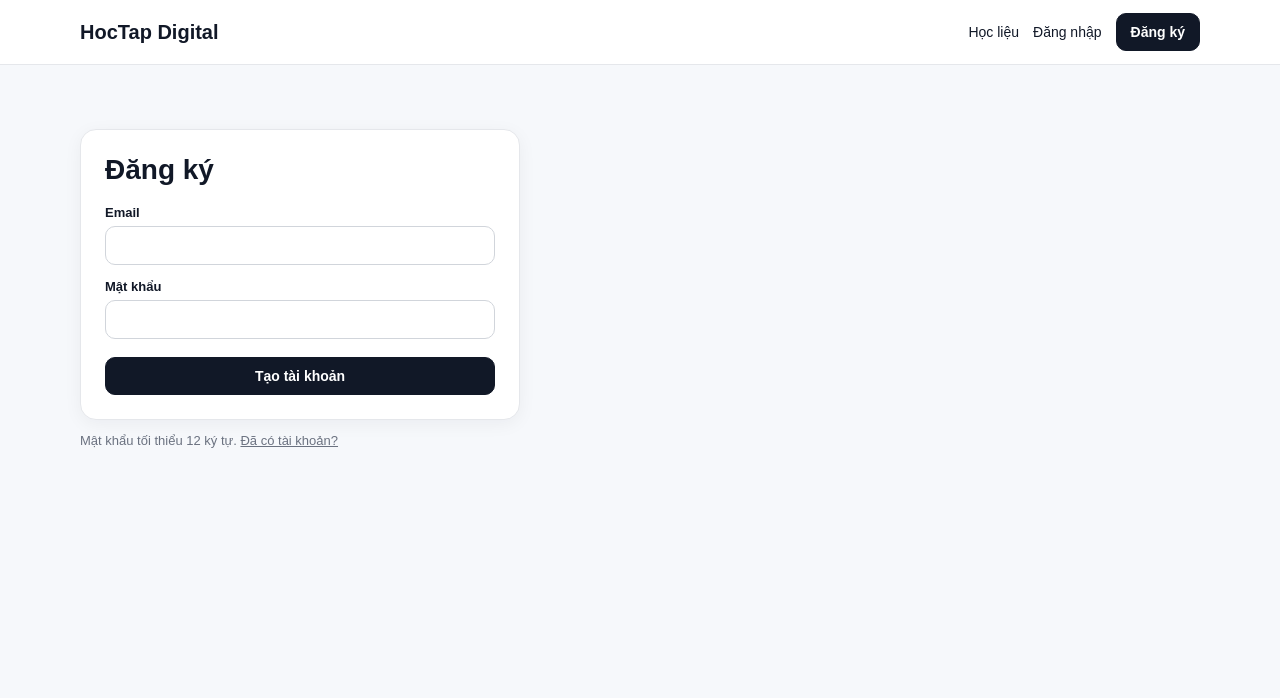
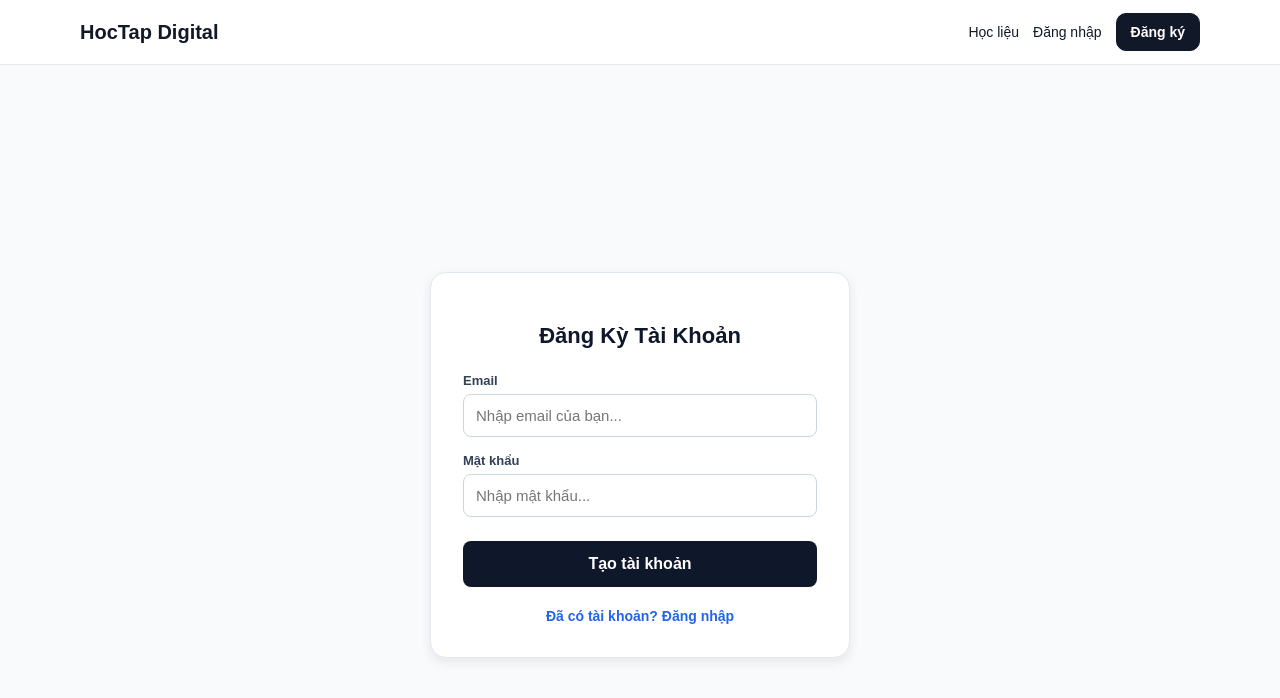
Before and after one commit to doannhattan6d2011-hub/hoctap-digital, a Next.js app: page /auth/register in a window 1280 px wide. Shown: the top 698 px of the page. Built offline with nearby package versions, Linux system fonts and the light colour scheme; no server answers.

Commit message:
Fix register API Vercel deployment

```diff
--- a/app/auth/register/page.tsx
+++ b/app/auth/register/page.tsx
@@ -1,3 +1,104 @@
+"use client";
+
+import React, { useState } from "react";
 import Link from "next/link";
-import { AuthForm } from "@/components/AuthForm";
-export default function RegisterPage(){return <div className="container" style={{padding:"64px 0"}}><AuthForm mode="register"/><p className="muted" style={{fontSize:13}}>Mật khẩu tối thiểu 12 ký tự. <Link href="/auth/login" style={{textDecoration:"underline"}}>Đã có tài khoản?</Link></p></div>}
+
+export default function RegisterPage() {
+  const [email, setEmail] = useState("");
+  const [password, setPassword] = useState("");
+  const [error, setError] = useState("");
+  const [loading, setLoading] = useState(false);
+
+  const handleRegister = async (e: React.FormEvent) => {
+    e.preventDefault();
+    setError("");
+
+    if (!email || !password) {
+      setError("Vui lòng nhập đầy đủ Email và Mật khẩu!");
+      return;
+    }
+
+    try {
+      setLoading(true);
+      const res = await fetch("/api/auth/register", {
+        method: "POST",
+        headers: { "Content-Type": "application/json" },
+        body: JSON.stringify({ email, password }),
+      });
+
+      const data = await res.json();
+
+      if (!res.ok) {
+        throw new Error(data.message || "Đăng ký không thành công!");
+      }
+
+      if (data.user) {
+        localStorage.setItem("user_info", JSON.stringify(data.user));
+      }
+
+      // Đăng ký thành công -> Chuyển về trang chủ
+      window.location.href = "/";
+    } catch (err: any) {
+      setError(err.message || "Có lỗi xảy ra khi đăng ký!");
+    } finally {
+      setLoading(false);
+    }
+  };
+
+  return (
+    <div style={{ backgroundColor: "#f8fafc", minHeight: "100vh", display: "flex", alignItems: "center", justifyContent: "center", fontFamily: "sans-serif", padding: "20px" }}>
+      <div style={{ backgroundColor: "#ffffff", padding: "32px", borderRadius: "16px", boxShadow: "0 4px 12px rgba(0,0,0,0.08)", width: "100%", maxWidth: "420px", border: "1px solid #e2e8f0" }}>
+
+        <div style={{ textAlign: "center", marginBottom: "24px" }}>
+          <h2 style={{ fontSize: "22px", fontWeight: "800", color: "#0f172a" }}>Đăng Kỳ Tài Khoản</h2>
+        </div>
+
+        {error && (
+          <div style={{ color: "#dc2626", padding: "12px", backgroundColor: "#fef2f2", borderRadius: "8px", marginBottom: "16px", border: "1px solid #fecaca", fontSize: "14px" }}>
+            ⚠️ {error}
+          </div>
+        )}
+
+        <form onSubmit={handleRegister} style={{ display: "flex", flexDirection: "column", gap: "16px" }}>
+          <div>
+            <label style={{ fontSize: "13px", fontWeight: "700", color: "#334155", display: "block", marginBottom: "6px" }}>Email</label>
+            <input
+              type="email"
+              value={email}
+              onChange={(e) => setEmail(e.target.value)}
+              placeholder="Nhập email của bạn..."
+              required
+              style={{ width: "100%", padding: "12px", borderRadius: "8px", border: "1px solid #cbd5e1", fontSize: "15px", boxSizing: "border-box" }}
+            />
+          </div>
+
+          <div>
+            <label style={{ fontSize: "13px", fontWeight: "700", color: "#334155", display: "block", marginBottom: "6px" }}>Mật khẩu</label>
+            <input
+              type="password"
+              value={password}
+              onChange={(e) => setPassword(e.target.value)}
+              placeholder="Nhập mật khẩu..."
+              required
+              style={{ width: "100%", padding: "12px", borderRadius: "8px", border: "1px solid #cbd5e1", fontSize: "15px", boxSizing: "border-box" }}
+            />
+          </div>
+
+          <button
+            type="submit"
+            disabled={loading}
+            style={{ padding: "14px", backgroundColor: "#0f172a", color: "#fff", borderRadius: "8px", fontWeight: "bold", border: "none", cursor: "pointer", fontSize: "16px", marginTop: "8px" }}
+          >
+            {loading ? "Đang tạo tài khoản..." : "Tạo tài khoản"}
+          </button>
+        </form>
+
+        <div style={{ textAlign: "center", marginTop: "20px" }}>
+          <Link href="/auth/login" style={{ color: "#2563eb", textDecoration: "none", fontSize: "14px", fontWeight: "600" }}>
+            Đã có tài khoản? Đăng nhập
+          </Link>
+        </div>
+      </div>
+    </div>
+  );
+}
```
Also changed, not shown: app/api/auth/register/route.ts (+12 -17 lines).
